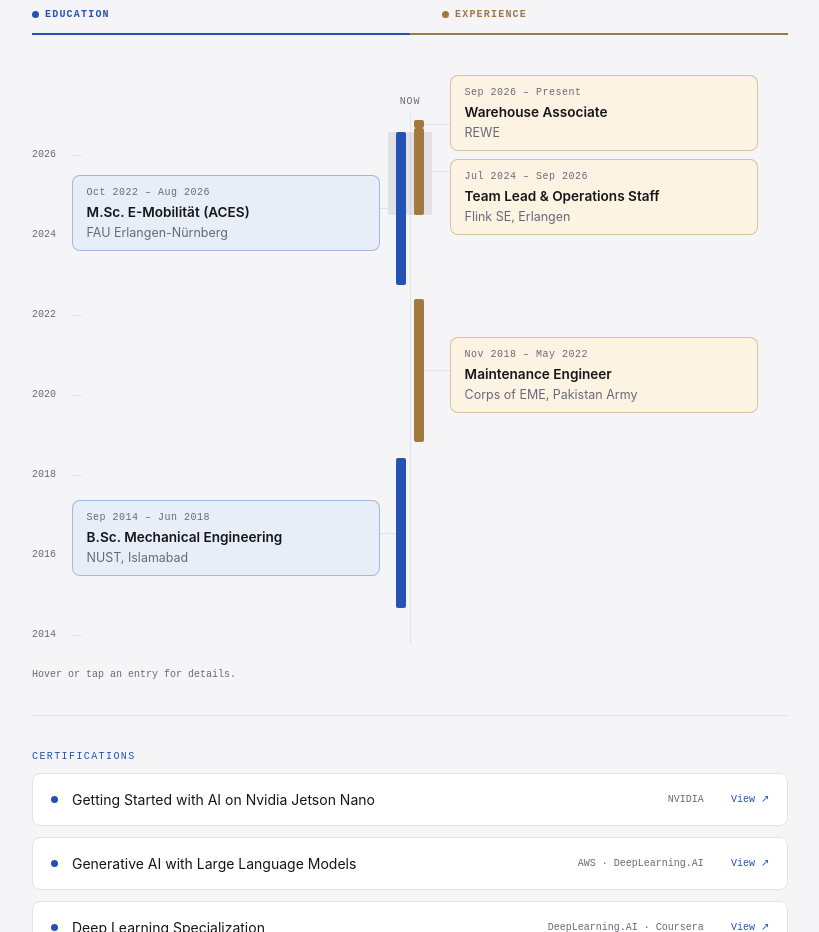
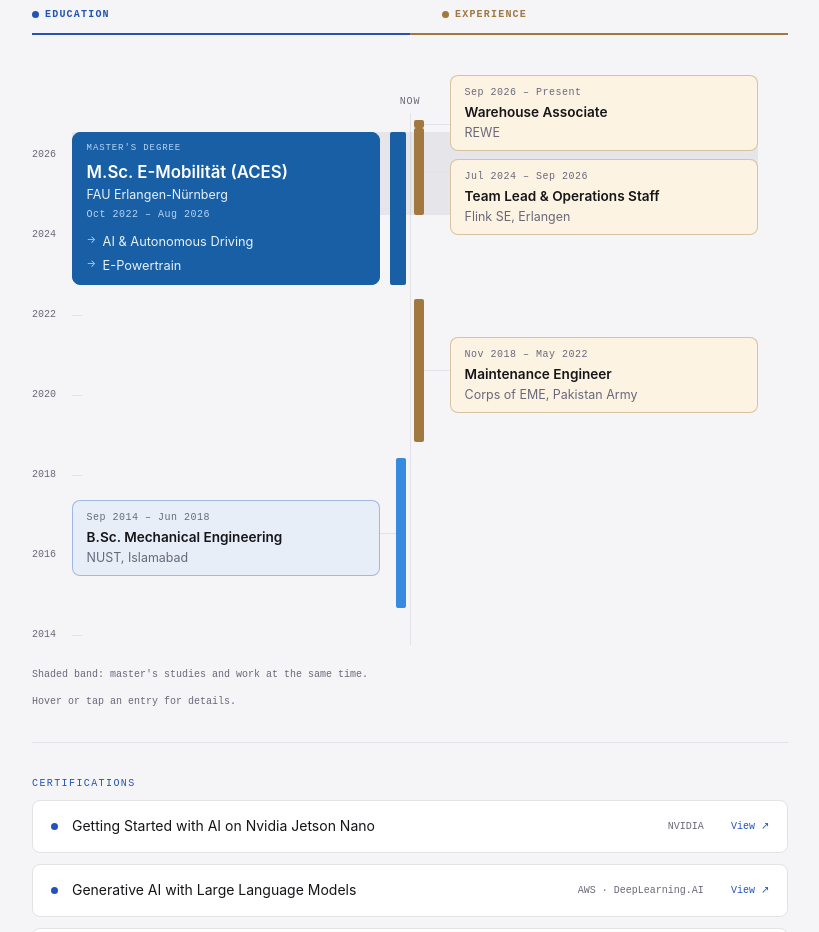
Before and after one commit to fahadw2000/fahadw2000.github.io, a plain HTML site: page index.html in a window 1280 px wide. Shown: the part 4640-5572 px from the top of the page, without its empty margins (230-1049 px from the left). Drawn offline with Linux system fonts and the light colour scheme.

Commit message:
Update timeline styles and add features to cards

```diff
--- a/index.html
+++ b/index.html
@@ -129,15 +129,17 @@ section+section{border-top:1px solid var(--border)}
 footer{border-top:1px solid var(--border);padding:1.8rem 2rem;text-align:center;font-size:12px;color:var(--muted);font-family:var(--mono)}
 .tl{position:relative;height:590px}
 .tl-axis{position:absolute;left:50%;top:46px;bottom:12px;width:1px;background:var(--border)}
-.tl-band{position:absolute;left:calc(50% - 22px);width:44px;top:65px;height:83px;background:var(--muted);opacity:.14;border-radius:2px}
+.tl-band{position:absolute;left:40px;right:30px;top:65px;height:83px;background:var(--muted);opacity:.10;border-radius:2px}
 .tl-now{position:absolute;left:50%;top:26px;transform:translateX(-50%);font-family:var(--mono);font-size:10px;color:var(--muted);letter-spacing:.08em;text-transform:uppercase}
 .tl-year{position:absolute;left:0;font-family:var(--mono);font-size:10px;color:var(--muted);line-height:16px}
 .tl-tick{position:absolute;left:40px;width:10px;height:1px;background:var(--border)}
 .tl-bar{position:absolute;width:10px;border-radius:2px}
-.tl-bar.edu{right:calc(50% + 4px);background:var(--accent)}
+.tl-bar.edu{right:calc(50% + 4px);background:#378ADD}
+.tl-bar.edu.feat{width:16px;background:#185FA5}
 .tl-bar.exp{left:calc(50% + 4px);background:var(--amber)}
 .tl-link{position:absolute;height:1px;background:var(--border)}
 .tl-link.edu{right:calc(50% + 14px);width:16px}
+.tl-link.edu.feat{right:calc(50% + 20px);width:10px}
 .tl-link.exp{left:calc(50% + 14px);width:26px}
 .tl-card{position:absolute;width:calc(50% - 70px);min-height:66px;padding:.55rem .85rem;border-radius:8px;border:1px solid;outline:none}
 .tl-card.edu{right:calc(50% + 30px);background:var(--accent-light);border-color:rgba(35,84,180,.35)}
@@ -145,6 +147,14 @@ footer{border-top:1px solid var(--border);padding:1.8rem 2rem;text-align:center;
 .tl-card .split-meta{margin-bottom:.1rem}
 .tl-card .split-title{font-size:.85rem}
 .tl-card .split-org{margin-bottom:0;font-size:.78rem}
+.tl-card.feat{height:153px;background:#185FA5;border-color:#185FA5}
+.tl-tag{display:block;font-family:var(--mono);font-size:9px;letter-spacing:.1em;text-transform:uppercase;color:#B5D4F4;margin-bottom:.25rem}
+.tl-card.feat .split-title{color:#fff;font-size:1.05rem}
+.tl-card.feat .split-org{color:#E6F1FB}
+.tl-card.feat .split-meta{color:#B5D4F4;margin:.15rem 0 .5rem}
+.tl-card.feat .split-bullets{margin:0}
+.tl-card.feat .split-bullets li{color:#E6F1FB;padding:.05rem 0 .05rem 1rem}
+.tl-card.feat .split-bullets li::before{color:#B5D4F4}
 .tl-more{display:none;position:absolute;left:0;right:0;top:calc(100% + 6px);z-index:10;background:var(--surface);border:1px solid var(--border);border-radius:8px;padding:.7rem .9rem}
 .tl-card:hover,.tl-card:focus{z-index:9}
 .tl-card:hover .tl-more,.tl-card:focus .tl-more,.tl-card:focus-within .tl-more{display:block}
@@ -165,6 +175,7 @@ footer{border-top:1px solid var(--border);padding:1.8rem 2rem;text-align:center;
 .tl{height:auto;display:flex;flex-direction:column;gap:.8rem}
 .tl-axis,.tl-band,.tl-now,.tl-year,.tl-tick,.tl-bar,.tl-link,.tl-hint{display:none}
 .tl-card{position:static;width:auto;top:auto!important;left:auto;right:auto}
+.tl-card.feat{height:auto}
 .tl-more{display:block;position:static;margin-top:.5rem;background:transparent;border:none;padding:0}}
 </style>
 </head>
@@ -339,12 +350,12 @@ footer{border-top:1px solid var(--border);padding:1.8rem 2rem;text-align:center;
       <span class="tl-year" style="top:560px">2014</span><i class="tl-tick" style="top:568px"></i>
       <i class="tl-bar exp" style="top:53px;height:8px"></i>
       <i class="tl-bar exp" style="top:61px;height:87px"></i>
-      <i class="tl-bar edu" style="top:65px;height:153px"></i>
+      <i class="tl-bar edu feat" style="top:65px;height:153px"></i>
       <i class="tl-bar exp" style="top:232px;height:143px"></i>
       <i class="tl-bar edu" style="top:391px;height:150px"></i>
       <i class="tl-link exp" style="top:57px"></i>
       <i class="tl-link exp" style="top:104px"></i>
-      <i class="tl-link edu" style="top:141px"></i>
+      <i class="tl-link edu feat" style="top:141px"></i>
       <i class="tl-link exp" style="top:303px"></i>
       <i class="tl-link edu" style="top:466px"></i>
       <div class="tl-card exp" tabindex="0" style="top:8px"><p class="split-meta" data-en="Sep 2026 – Present" data-de="Sep. 2026 – heute">Sep 2026 – Present</p>
@@ -360,9 +371,7 @@ footer{border-top:1px solid var(--border);padding:1.8rem 2rem;text-align:center;
           <li data-en="Monitored and optimised real-time operational metrics (order accuracy, stock flow, on-time delivery)" data-de="Echtzeit-Betriebskennzahlen (Bestellgenauigkeit, Bestandsfluss, Pünktlichkeit) überwacht und optimiert">Monitored and optimised real-time operational metrics (order accuracy, stock flow, on-time delivery)</li>
           <li data-en="Led a team of riders and pickers; resolved live issues and maintained execution quality under time pressure" data-de="Team aus Fahrern und Kommissionierern angeleitet; Störungen live gelöst und Ausführungsqualität unter Zeitdruck gesichert">Led a team of riders and pickers; resolved live issues and maintained execution quality under time pressure</li>
         </ul></div></div>
-      <div class="tl-card edu" tabindex="0" style="top:108px"><p class="split-meta">Oct 2022 – Aug 2026</p>
-        <h3 class="split-title">M.Sc. E-Mobilität (ACES)</h3>
-        <p class="split-org">FAU Erlangen-Nürnberg</p><div class="tl-more"><ul class="split-bullets"><li data-en="Specialisations: AI & Autonomous Driving, E-Powertrain" data-de="Vertiefungen: AI & Autonomous Driving, E-Powertrain">Specialisations: AI & Autonomous Driving, E-Powertrain</li></ul></div></div>
+      <div class="tl-card edu feat" tabindex="0" style="top:65px"><span class="tl-tag" data-en="Master's degree" data-de="Masterabschluss">Master's degree</span><h3 class="split-title">M.Sc. E-Mobilität (ACES)</h3><p class="split-org">FAU Erlangen-Nürnberg</p><p class="split-meta">Oct 2022 – Aug 2026</p><ul class="split-bullets"><li>AI &amp; Autonomous Driving</li><li>E-Powertrain</li></ul></div>
       <div class="tl-card exp" tabindex="0" style="top:270px"><p class="split-meta">Nov 2018 – May 2022</p>
         <h3 class="split-title" data-en="Maintenance Engineer" data-de="Wartungsingenieur">Maintenance Engineer</h3>
         <p class="split-org">Corps of EME, Pakistan Army</p><div class="tl-more"><ul class="split-bullets">
@@ -374,6 +383,7 @@ footer{border-top:1px solid var(--border);padding:1.8rem 2rem;text-align:center;
         <h3 class="split-title">B.Sc. Mechanical Engineering</h3>
         <p class="split-org">NUST, Islamabad</p></div>
     </div>
+    <p class="tl-hint" data-en="Shaded band: master's studies and work at the same time." data-de="Schattierter Bereich: Masterstudium und Berufstätigkeit gleichzeitig.">Shaded band: master's studies and work at the same time.</p>
     <p class="tl-hint" data-en="Hover or tap an entry for details." data-de="Für Details Eintrag überfahren oder antippen.">Hover or tap an entry for details.</p>
 
     <div style="margin-top:2rem;padding-top:2rem;border-top:1px solid var(--border)">
```
